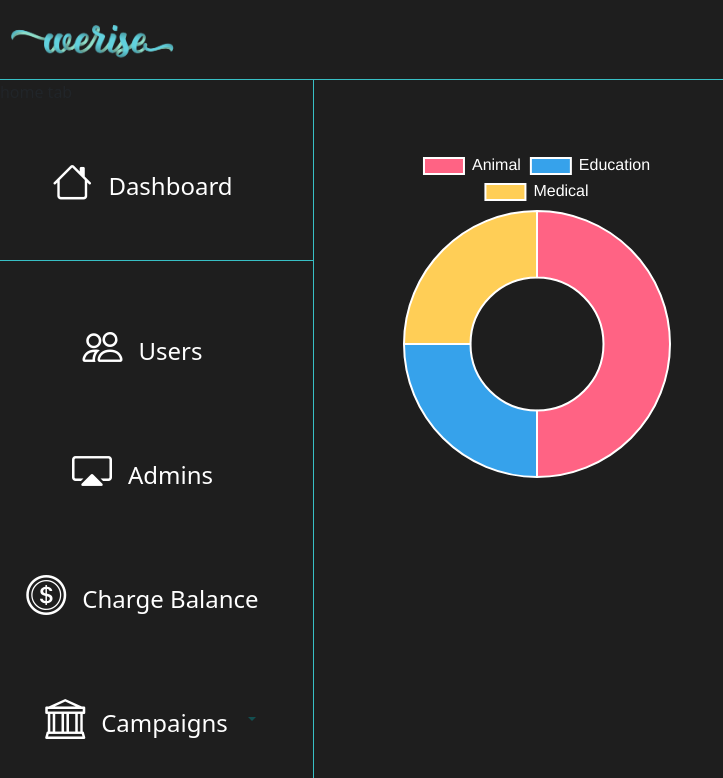
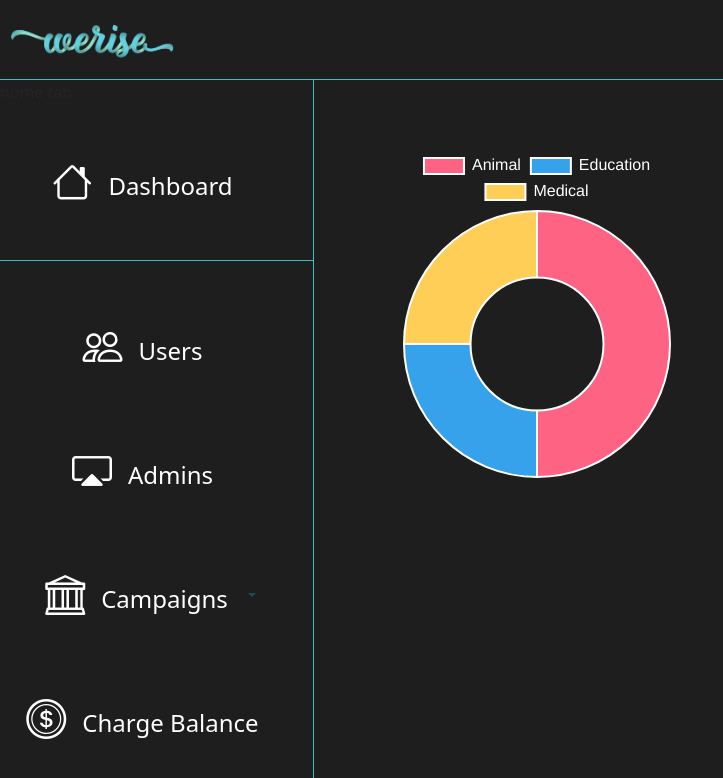
Before and after one commit to FlightRipper/Group3-FrontEnd, a React (Vite) app in the folder fintech-project/: page /admin/home in a window 1280 px wide. Shown: the top 778 px of the page, without its empty margins (0-723 px from the left). Built offline with nearby package versions, Linux system fonts and the light colour scheme; sample sign-in values are in the browser's storage.

Commit message:
some steps

```diff
--- a/fintech-project/src/components/Navbar.jsx
+++ b/fintech-project/src/components/Navbar.jsx
@@ -63,7 +63,7 @@ const Navbar = () => {
                 >
                   Raise For
                 </Link>
-                <ul className="dropdown-menu bg-dark">
+                <ul className="dropdown-menu bg-light">
                   <li>
                     <Link className="dropdown-item" to={''}>
                       Animals
--- a/fintech-project/src/pages/admin/AdminDashboard.jsx
+++ b/fintech-project/src/pages/admin/AdminDashboard.jsx
@@ -55,15 +55,6 @@ const AdminDashboard = () => {
                 <h4 className="mt-3 mx-3">Admins</h4>
               </Link>
             </div>
-            <div className="admins-tab d-flex flex-row p-2 align-items-center justify-content-center w-100 mb-5">
-              <Link
-                className="d-flex align-items-center text-decoration-none"
-                onClick={() => setSelectedTab('Charge Balance')}
-              >
-                <i className="admins-icon bi bi-coin"></i>
-                <h4 className="mt-3 mx-3">Charge Balance</h4>
-              </Link>
-            </div>
             <div className="campaign-tab d-flex flex-row p-2 align-items-center justify-content-center w-100">
               <i className=" campaign-icon bi bi-bank"></i>
 
@@ -95,6 +86,15 @@ const AdminDashboard = () => {
                 </li>
               </ul>
             </div>
+            <div className="admins-tab d-flex flex-row p-2 align-items-center justify-content-center w-100 mt-5">
+              <Link
+                className="d-flex align-items-center text-decoration-none"
+                onClick={() => setSelectedTab('Charge Balance')}
+              >
+                <i className="admins-icon bi bi-coin"></i>
+                <h4 className="mt-3 mx-3">Charge Balance</h4>
+              </Link>
+            </div>
           </div>
           {selectedTab === 'Admin' && <DashboardAdminsList />}
           {selectedTab === 'Charge Balance' && <GiveBalance />}
```
